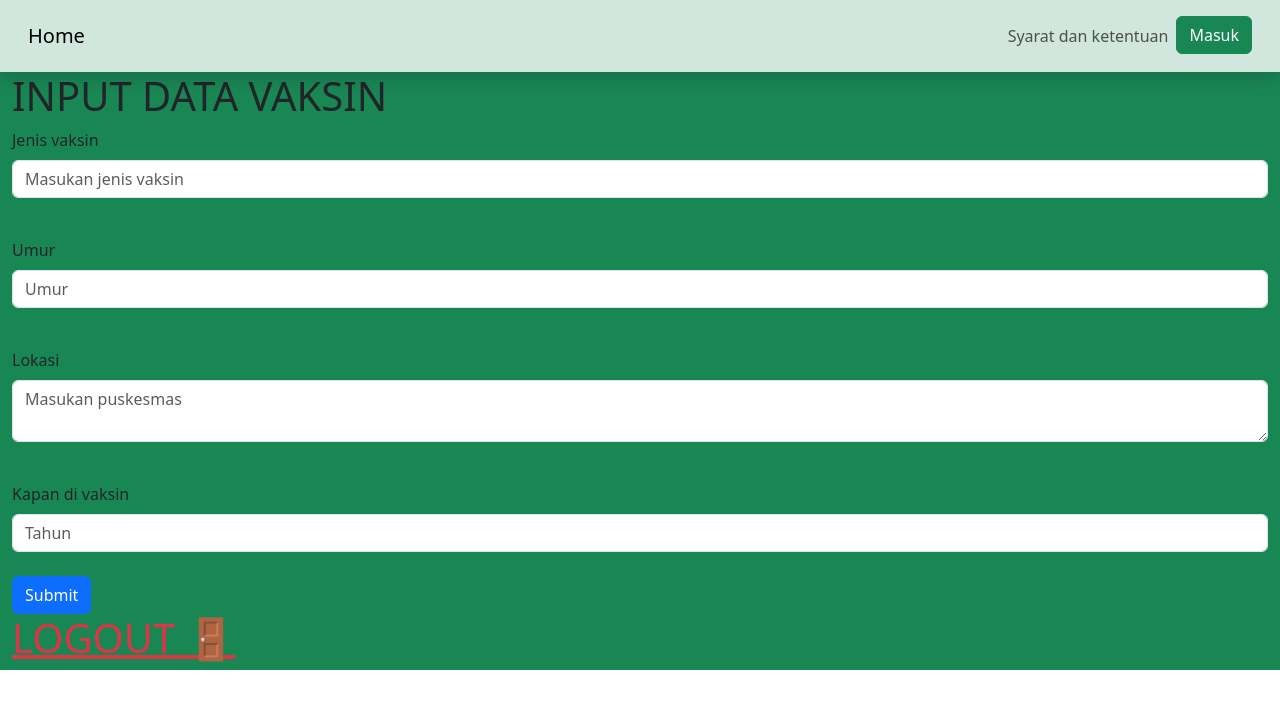
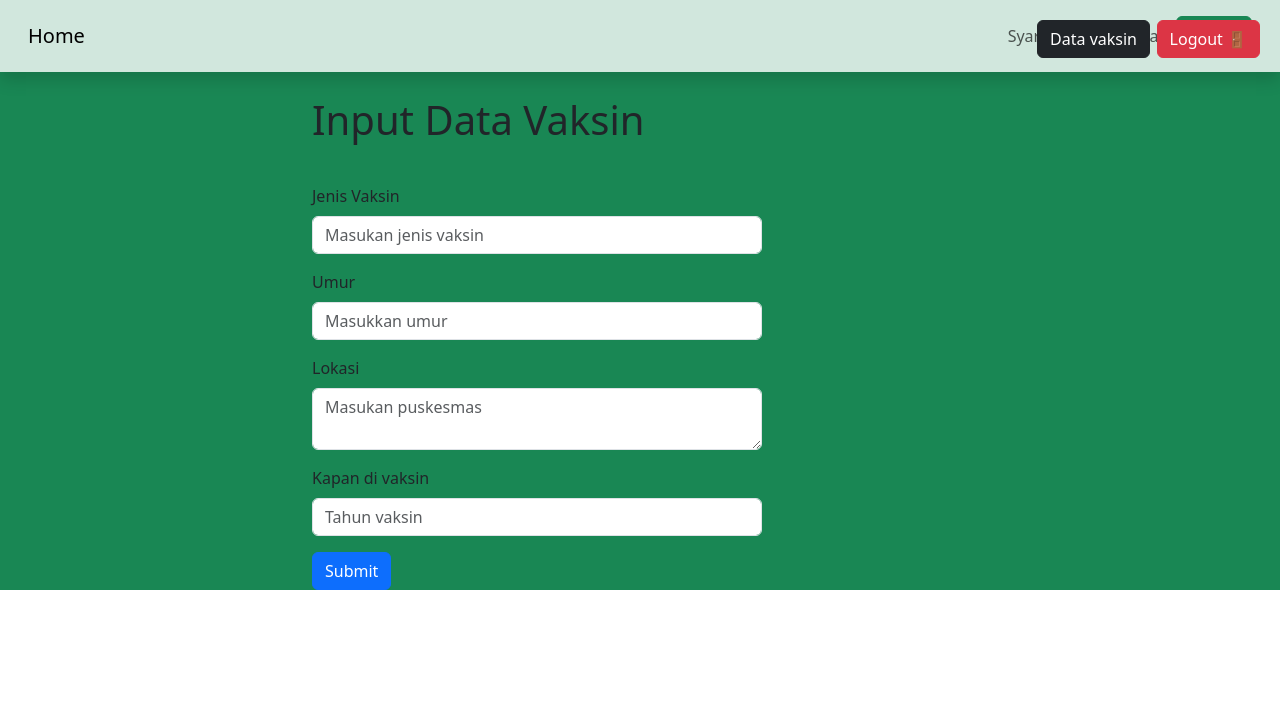
Before and after one commit to Aaronn08/Project_vaksin, a Flask app: page /admin in a window 1280 px wide. Shown: the top 709 px of the page. Run offline with Flask 3, Linux system fonts and the light colour scheme; a user stored in the database is signed in.

Commit message:
admin.html

```diff
--- a/templates/admin.html
+++ b/templates/admin.html
@@ -1,36 +1,50 @@
 {% extends 'layout.html' %}
 
 {% block konten %}
+<style>
 
-<h1>INPUT DATA VAKSIN</h1>
+  form{
+    max-width: 450px;
+    margin-left: 300px;
+  }
+  div h1{
+    margin-left: 300px;
+    /* background-color: aqua; */
+  }
+</style>
+<div class="container mt-4">
 
-<form action="/simpan" method="post" >
+    <div class="d-flex justify-content-between align-items-center mb-4">
+      <div class="h1">
+        <h1 class="text-dark">Input Data Vaksin</h1>
+      </div>
+        <a href="{{ url_for('logout') }}" class="btn btn-danger" style="position: fixed; top: 20px; right: 20px;">Logout 🚪</a>
+        <a href="{{ url_for('tampil') }}" class="btn btn-dark" style="position: fixed; top: 20px; right: 130px;">Data vaksin</a>
+    </div>
+
+    <form action="/simpan" method="post">
         <div class="mb-3">
-      <label for="exampleInputEmail1" class="form-label">Jenis vaksin</label>
-      <input type="text" name="jenis_vaksin" placeholder="Masukan jenis vaksin"class="form-control" id="exampleInputEmail1" aria-describedby="emailHelp"required><br>
-
-    </div>
-    <div class="mb-3">
-      <label for="exampleInputPassword1" class="form-label">Umur</label>
-      <input type="number"  name="umur" min="1" max="100" placeholder="Umur" class="form-control" id="exampleInputPassword1"required><br>
+            <label for="jenisVaksin" class="form-label">Jenis Vaksin</label>
+            <input type="text" name="jenis_vaksin" id="jenisVaksin" class="form-control" placeholder="Masukan jenis vaksin" required>
         </div>
 
         <div class="mb-3">
-    <label for="exampleInputPassword2" class="form-label">Lokasi</label>
-    <textarea name="lokasi" placeholder="Masukan puskesmas"class="form-control" id="exampleInputPassword2" required></textarea><br>
+            <label for="umur" class="form-label">Umur</label>
+            <input type="number" name="umur" id="umur" class="form-control" min="1" max="100" placeholder="Masukkan umur" required>
         </div>
 
- <div>
-    <label for="exampleInputPassword3" class="form-label">Kapan di vaksin</label>
-    <input type="number" name="tahun" min="1800" max="2024" placeholder="Tahun" class="form-control" id="exampleInputPassword3"required><br>
+        <div class="mb-3">
+            <label for="lokasi" class="form-label">Lokasi</label>
+            <textarea name="lokasi" id="lokasi" class="form-control" placeholder="Masukan puskesmas" required></textarea>
+        </div>
+
+        <div class="mb-3">
+            <label for="tahun" class="form-label">Kapan di vaksin</label>
+            <input type="number" name="tahun" id="tahun" class="form-control" min="1800" max="2024" placeholder="Tahun vaksin" required>
         </div>
 
         <button type="submit" class="btn btn-primary">Submit</button>
     </form>
-
-
-
-    <h1><a href="{{ url_for('logout' ) }}"class="link-danger">LOGOUT 🚪</a></h1>
-
+</div>
 
 {% endblock %}
```
Lines whose indentation alone changed are shown as unchanged.
